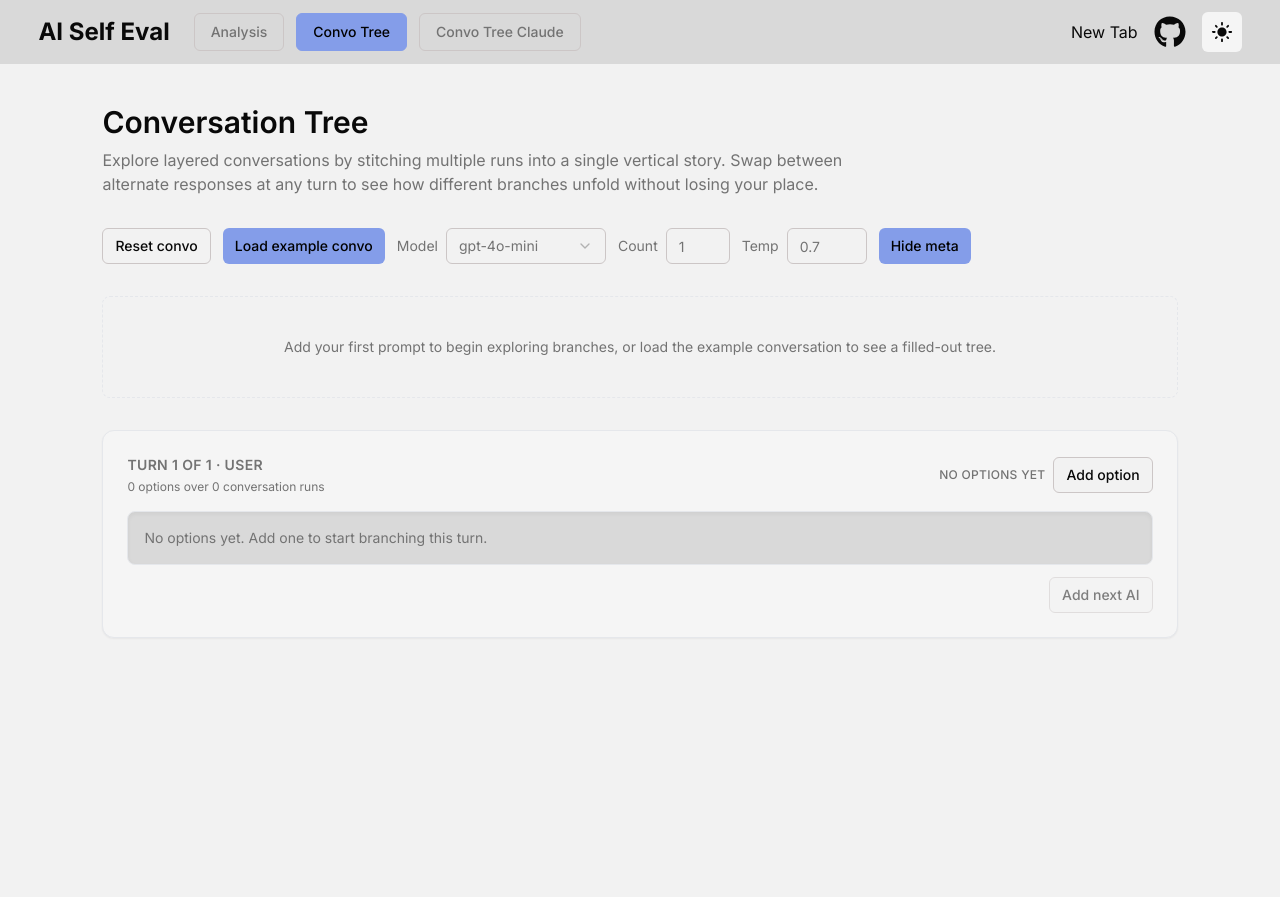
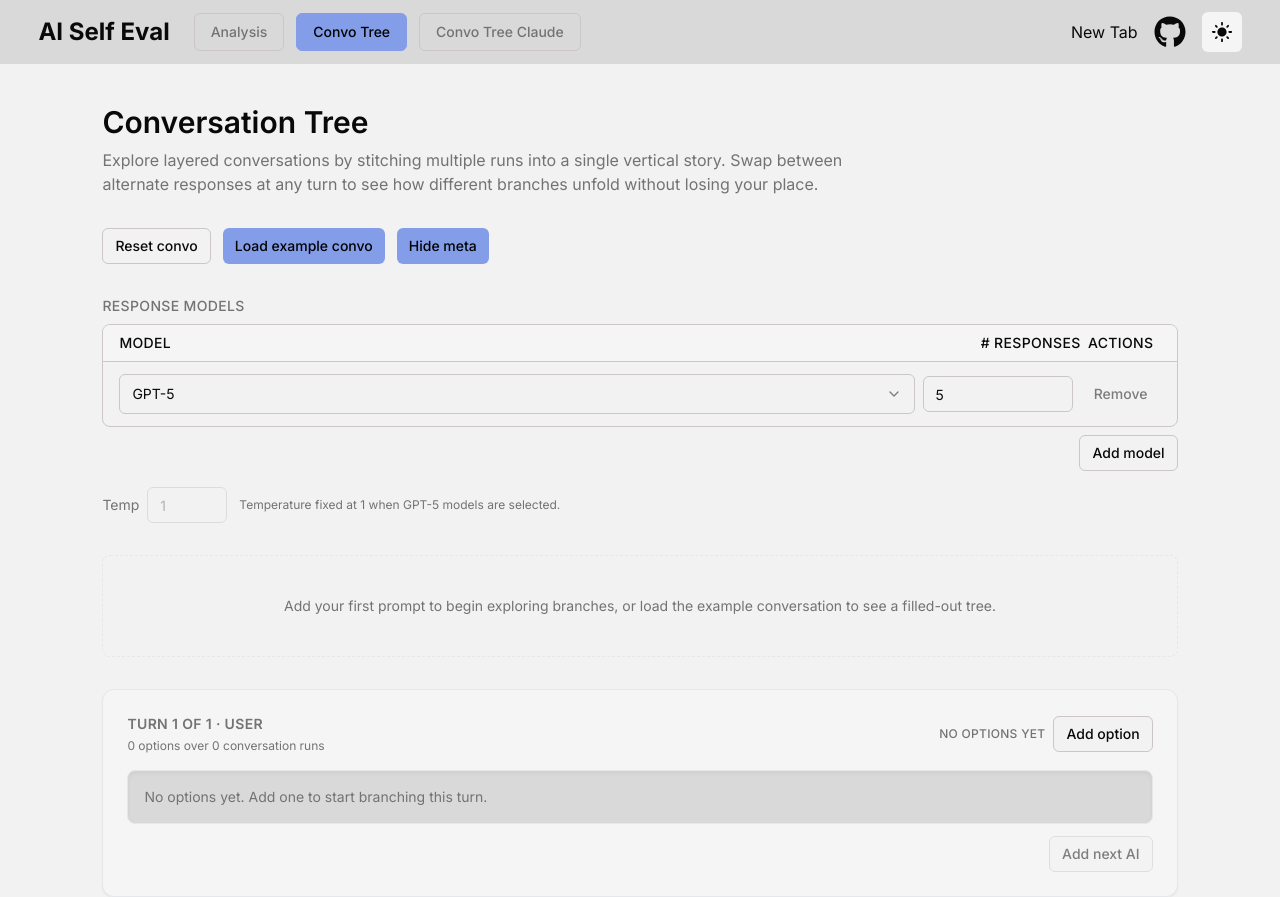
Before and after one commit to mkaufmann84/ai-self-eval, a Next.js app: page /ai-self-eval/convo-tree in a window 1280 px wide. Before the commit the page ends 800 px from the top, so only its background shows below. Built offline with nearby package versions, Linux system fonts and the light colour scheme.

Commit message:
Share response model options between home and convo tree

```diff
--- a/src/app/_ai/Main.tsx
+++ b/src/app/_ai/Main.tsx
@@ -41,6 +41,12 @@ import ReactMarkdown from "react-markdown";
 import { ScrollArea, ScrollBar } from "@/components/ui/scroll-area";
 import { useTheme } from "next-themes";
 import ErrorDialog from "../_components/ErrorDialog";
+import {
+  ANALYSIS_MODEL_OPTIONS,
+  ANALYSIS_MODEL_VALUES,
+  RESPONSE_MODEL_OPTIONS,
+  RESPONSE_MODEL_VALUES,
+} from "@/lib/model-options";
 
 interface InputContext {
   cM: React.MutableRefObject<CacheManager>;
@@ -344,18 +350,7 @@ const R = ({
   );
 };
 const Response = React.memo(R);
-const models = z.enum([
-  "gpt-5",
-  "gpt-5-mini",
-  "gpt-5-chat-latest",
-  "chatgpt-4o-latest",
-  "gpt-4o",
-  "gpt-4o-mini",
-  "gpt-4-turbo",
-  "gpt-3.5-turbo",
-  "claude-4-sonnet-20241022",
-  "claude-4-opus-20241022",
-]);
+const models = z.enum(RESPONSE_MODEL_VALUES);
 const responseOption = z.object({
   response_model: models,
   num_responses: z.coerce.number().positive().int(),
@@ -363,7 +358,7 @@ const responseOption = z.object({
 const inputForm = z.object({
   prompt: z.string().min(1, "Prompt is required"),
   response_options: z.array(responseOption).min(1),
-  analysis_model: models.or(z.literal("skip")),
+  analysis_model: z.enum(ANALYSIS_MODEL_VALUES),
   response_temperature: z.coerce.number().min(0).max(2),
   analysis_temperature: z.coerce.number().min(0).max(2),
 });
@@ -451,18 +446,14 @@ function InputForm({
                             </SelectTrigger>
                           </FormControl>
                           <SelectContent>
-                            <SelectItem value="gpt-5">GPT-5</SelectItem>
-                            <SelectItem value="gpt-5-mini">GPT-5 mini</SelectItem>
-                            <SelectItem value="gpt-5-chat-latest">
-                              GPT-5 chat latest
-                            </SelectItem>
-                            <SelectItem value="chatgpt-4o-latest">
-                              ChatGPT-4o latest
-                            </SelectItem>
-                            <SelectItem value="gpt-4o">GPT-4o</SelectItem>
-                            <SelectItem value="gpt-4o-mini">GPT-4o mini</SelectItem>
-                            <SelectItem value="gpt-4-turbo">GPT-4 turbo</SelectItem>
-                            <SelectItem value="gpt-3.5-turbo">GPT-3.5 turbo</SelectItem>
+                            {RESPONSE_MODEL_OPTIONS.map((option) => (
+                              <SelectItem
+                                key={option.value}
+                                value={option.value}
+                              >
+                                {option.label}
+                              </SelectItem>
+                            ))}
                           </SelectContent>
                         </Select>
                         <FormMessage />
@@ -525,19 +516,11 @@ function InputForm({
                       </SelectTrigger>
                     </FormControl>
                     <SelectContent>
-                      <SelectItem value="gpt-5">GPT-5</SelectItem>
-                      <SelectItem value="gpt-5-mini">GPT-5 mini</SelectItem>
-                      <SelectItem value="gpt-5-chat-latest">
-                        GPT-5 chat latest
-                      </SelectItem>
-                      <SelectItem value="chatgpt-4o-latest">
-                        ChatGPT-4o latest
-                      </SelectItem>
-                      <SelectItem value="gpt-4o">GPT-4o</SelectItem>
-                      <SelectItem value="gpt-4o-mini">GPT-4o mini</SelectItem>
-                      <SelectItem value="gpt-4-turbo">GPT-4 turbo</SelectItem>
-                      <SelectItem value="gpt-3.5-turbo">GPT-3.5 turbo</SelectItem>
-                      <SelectItem value="skip">Skip analysis</SelectItem>
+                      {ANALYSIS_MODEL_OPTIONS.map((option) => (
+                        <SelectItem key={option.value} value={option.value}>
+                          {option.label}
+                        </SelectItem>
+                      ))}
                     </SelectContent>
                   </Select>
                   <FormMessage />
--- a/src/app/convo-tree/page.tsx
+++ b/src/app/convo-tree/page.tsx
@@ -1,6 +1,12 @@
 "use client";
 
-import { useCallback, useEffect, useMemo, useRef, useState } from "react";
+import {
+  useCallback,
+  useEffect,
+  useMemo,
+  useRef,
+  useState,
+} from "react";
 import type { SetStateAction } from "react";
 import { Button } from "@/components/ui/button";
 import { Input } from "@/components/ui/input";
@@ -25,6 +31,10 @@ import {
 import { cn } from "@/lib/utils";
 import { ChevronLeft, ChevronRight } from "lucide-react";
 import { generateChatCompletion, type ChatMessage } from "@/app/_ai/nlp";
+import {
+  RESPONSE_MODEL_OPTIONS,
+  type ResponseModelValue,
+} from "@/lib/model-options";
 
 
 type Role = "user" | "assistant";
@@ -226,25 +236,26 @@ const sampleRuns: ConversationRun[] = [
 ];
 
 const ROOT_KEY = "root";
-const DEFAULT_GENERATE_MODEL = "gpt-4o-mini";
-const DEFAULT_GENERATE_TEMPERATURE = 0.7;
-const MODELS = [
-  "gpt-5",
-  "gpt-5-mini",
-  "gpt-5-chat-latest",
-  "chatgpt-4o-latest",
-  "gpt-4o",
-  "gpt-4o-mini",
-  "gpt-4-turbo",
-  "gpt-3.5-turbo",
-  "claude-4-sonnet-20241022",
-  "claude-4-opus-20241022",
-];
+const DEFAULT_GENERATE_MODEL: ResponseModelValue = "gpt-5";
+const ADDITIONAL_GENERATE_MODEL: ResponseModelValue = "gpt-4o";
+const DEFAULT_GENERATE_COUNT = 5;
+const DEFAULT_GENERATE_TEMPERATURE = 1.2;
 
 const getNodeKey = (depth: number, prefix: string) => `${depth}-${prefix}`;
 
-const normalizedTemperatureForModel = (model: string, temperature: number) =>
+const normalizedTemperatureForModel = (
+  model: ResponseModelValue,
+  temperature: number
+) =>
   model.startsWith("gpt-5") ? 1 : temperature;
+
+interface GenerateConfig {
+  id: string;
+  model: ResponseModelValue;
+  count: number;
+}
+
+type GenerateRequest = Pick<GenerateConfig, "model" | "count">;
 
 
 function sanitizeRuns(runs: ConversationRun[] | undefined): ConversationRun[] {
@@ -503,18 +514,58 @@ export default function ConvoTreePage() {
   }, []);
   const [showMeta, setShowMeta] = useState(true);
   const [generatingMap, setGeneratingMap] = useState<Record<string, number>>({});
-  const [generateModel, setGenerateModel] = useState<string>(DEFAULT_GENERATE_MODEL);
-  const [generateCount, setGenerateCount] = useState<number>(1);
+  const [generateConfigs, setGenerateConfigs] = useState<GenerateConfig[]>([
+    {
+      id: "config_0",
+      model: DEFAULT_GENERATE_MODEL,
+      count: DEFAULT_GENERATE_COUNT,
+    },
+  ]);
+  const generateConfigIdRef = useRef(1);
   const [generateTemperature, setGenerateTemperature] = useState<number>(
     DEFAULT_GENERATE_TEMPERATURE
   );
-  const isFixedTemperatureModel = generateModel.startsWith("gpt-5");
+  const isFixedTemperatureModel = useMemo(
+    () => generateConfigs.some((config) => config.model.startsWith("gpt-5")),
+    [generateConfigs]
+  );
 
   useEffect(() => {
     if (isFixedTemperatureModel) {
       setGenerateTemperature(1);
     }
   }, [isFixedTemperatureModel]);
+
+  const handleAddGenerateConfig = useCallback(() => {
+    setGenerateConfigs((prev) => [
+      ...prev,
+      {
+        id: `config_${generateConfigIdRef.current++}`,
+        model: ADDITIONAL_GENERATE_MODEL,
+        count: DEFAULT_GENERATE_COUNT,
+      },
+    ]);
+  }, []);
+
+  const handleUpdateGenerateConfig = useCallback(
+    (id: string, updates: Partial<Omit<GenerateConfig, "id">>) => {
+      setGenerateConfigs((prev) =>
+        prev.map((config) =>
+          config.id === id ? { ...config, ...updates } : config
+        )
+      );
+    },
+    []
+  );
+
+  const handleRemoveGenerateConfig = useCallback((id: string) => {
+    setGenerateConfigs((prev) => {
+      if (prev.length <= 1) {
+        return prev;
+      }
+      return prev.filter((config) => config.id !== id);
+    });
+  }, []);
 
   const tree = useMemo(() => buildConversationTree(runs), [runs]);
   const [selectedMap, setSelectedMap] = useState<Record<string, string>>({});
@@ -703,8 +754,7 @@ export default function ConvoTreePage() {
   const handleGenerateNext = async (
     node: ConversationNode,
     selectedOption: ConversationOption | null,
-    model?: string,
-    count: number = 1,
+    requests: GenerateRequest[],
     temperatureOverride?: number
   ) => {
     if (!selectedOption || nextRole(node.role) !== "assistant") {
@@ -718,6 +768,13 @@ export default function ConvoTreePage() {
       runs
     );
     if (!contextTurns) {
+      return;
+    }
+
+    const safeRequests = (requests ?? []).filter(
+      (request) => request && Number.isFinite(request.count) && request.count > 0
+    );
+    if (safeRequests.length === 0) {
       return;
     }
 
@@ -775,11 +832,19 @@ export default function ConvoTreePage() {
         ...conversationMessages,
       ] as ChatMessage[]).filter((message) => Boolean(message && message.role && message.content));
 
-      const chosenModel = model ?? DEFAULT_GENERATE_MODEL;
       const requestedTemperature =
         typeof temperatureOverride === "number"
           ? temperatureOverride
           : DEFAULT_GENERATE_TEMPERATURE;
+      if (messages.some((msg) => !msg.role || msg.content == null)) {
+        console.error("Invalid flat messages", messages);
+        throw new Error("Invalid message in generation");
+      }
+
+      await Promise.all(
+        safeRequests.map(async (request) => {
+          const chosenModel = request.model || DEFAULT_GENERATE_MODEL;
+          const count = Math.max(1, Math.round(request.count));
           const temperature = normalizedTemperatureForModel(
             chosenModel,
             requestedTemperature
@@ -792,11 +857,8 @@ export default function ConvoTreePage() {
               messages,
               conversationMessages,
               contextTurns,
+              count,
             });
-      }
-      if (messages.some((msg) => !msg.role || msg.content == null)) {
-        console.error("Invalid flat messages", messages);
-        throw new Error("Invalid message in generation");
           }
 
           adjustGenerating(count);
@@ -823,6 +885,8 @@ export default function ConvoTreePage() {
           );
 
           await Promise.allSettled(tasks);
+        })
+      );
     } catch (error) {
       console.error("Failed to generate response", error);
     }
@@ -863,39 +927,91 @@ export default function ConvoTreePage() {
         <Button size="sm" onClick={handleLoadExample}>
           Load example convo
         </Button>
-        <div className="flex items-center gap-2 text-sm text-muted-foreground">
+        <Button
+          size="sm"
+          variant={showMeta ? "default" : "outline"}
+          onClick={handleToggleMeta}
+        >
+          {showMeta ? "Hide meta" : "Show meta"}
+        </Button>
+      </div>
+
+      <div className="space-y-4">
+        <div className="space-y-2">
+          <div className="text-sm font-medium uppercase tracking-wide text-muted-foreground">
+            Response Models
+          </div>
+          <div className="border border-input rounded-lg overflow-hidden">
+            <div className="grid grid-cols-[1fr_150px_80px] items-center bg-muted px-4 py-2 text-sm font-medium uppercase tracking-wide">
               <span>Model</span>
-          <Select value={generateModel} onValueChange={setGenerateModel}>
-            <SelectTrigger className="w-40 h-9">
+              <span className="text-right"># Responses</span>
+              <span className="text-center">Actions</span>
+            </div>
+            {generateConfigs.map((config) => (
+              <div
+                key={config.id}
+                className="grid grid-cols-[1fr_150px_80px] items-center gap-2 border-t border-input px-4 py-3"
+              >
+                <Select
+                  value={config.model}
+                  onValueChange={(value) =>
+                    handleUpdateGenerateConfig(config.id, {
+                      model: value as ResponseModelValue,
+                    })
+                  }
+                >
+                  <SelectTrigger>
                     <SelectValue placeholder="Select model" />
                   </SelectTrigger>
                   <SelectContent className="max-h-72">
-              {MODELS.map((model) => (
-                <SelectItem key={model} value={model}>
-                  {model}
+                    {RESPONSE_MODEL_OPTIONS.map((option) => (
+                      <SelectItem key={option.value} value={option.value}>
+                        {option.label}
                       </SelectItem>
                     ))}
                   </SelectContent>
                 </Select>
-        </div>
-        <div className="flex items-center gap-2 text-sm text-muted-foreground">
-          <span>Count</span>
                 <Input
                   type="number"
                   min={1}
-            max={10}
-            value={generateCount}
-            onChange={(event) =>
-              setGenerateCount(() => {
+                  value={config.count}
+                  onChange={(event) => {
                     const value = Number(event.target.value);
-                if (Number.isNaN(value)) return 1;
-                return Math.min(Math.max(value, 1), 10);
-              })
-            }
-            className="h-9 w-16"
+                    handleUpdateGenerateConfig(config.id, {
+                      count: Number.isNaN(value)
+                        ? DEFAULT_GENERATE_COUNT
+                        : Math.max(Math.round(value), 1),
+                    });
+                  }}
+                  className="h-9"
                 />
+                <div className="flex justify-center">
+                  <Button
+                    type="button"
+                    variant="ghost"
+                    size="sm"
+                    onClick={() => handleRemoveGenerateConfig(config.id)}
+                    disabled={generateConfigs.length === 1}
+                  >
+                    Remove
+                  </Button>
                 </div>
-        <div className="flex items-center gap-2 text-sm text-muted-foreground">
+              </div>
+            ))}
+          </div>
+          <div className="flex justify-end">
+            <Button
+              type="button"
+              variant="outline"
+              size="sm"
+              onClick={handleAddGenerateConfig}
+            >
+              Add model
+            </Button>
+          </div>
+        </div>
+        <div className="flex flex-wrap items-center gap-3 text-sm text-muted-foreground">
+          <div className="flex items-center gap-2">
             <span>Temp</span>
             <Input
               type="number"
@@ -916,19 +1032,13 @@ export default function ConvoTreePage() {
               }}
               className="h-9 w-20"
             />
+          </div>
           {isFixedTemperatureModel && (
             <span className="text-xs text-muted-foreground">
-              Fixed at 1 for {generateModel}
+              Temperature fixed at 1 when GPT-5 models are selected.
             </span>
           )}
         </div>
-        <Button
-          size="sm"
-          variant={showMeta ? "default" : "outline"}
-          onClick={handleToggleMeta}
-        >
-          {showMeta ? "Hide meta" : "Show meta"}
-        </Button>
       </div>
 
       {runs.length === 0 && path.length === 1 && !path[0].selectedOption && (
@@ -970,8 +1080,10 @@ export default function ConvoTreePage() {
               handleGenerateNext(
                 node,
                 option,
-                generateModel,
-                generateCount,
+                generateConfigs.map(({ model, count }) => ({
+                  model,
+                  count,
+                })),
                 generateTemperature
               )
             }
--- /dev/null
+++ b/src/lib/model-options.ts
@@ -0,0 +1,55 @@
+export const RESPONSE_MODEL_VALUES = [
+  "gpt-5",
+  "gpt-5-mini",
+  "gpt-5-chat-latest",
+  "chatgpt-4o-latest",
+  "gpt-4o",
+  "gpt-4o-mini",
+  "gpt-4-turbo",
+  "gpt-3.5-turbo",
+  "claude-4-sonnet-20241022",
+  "claude-4-opus-20241022",
+] as const;
+
+export type ResponseModelValue = (typeof RESPONSE_MODEL_VALUES)[number];
+
+const RESPONSE_MODEL_LABELS: Record<ResponseModelValue, string> = {
+  "gpt-5": "GPT-5",
+  "gpt-5-mini": "GPT-5 mini",
+  "gpt-5-chat-latest": "GPT-5 chat latest",
+  "chatgpt-4o-latest": "ChatGPT-4o latest",
+  "gpt-4o": "GPT-4o",
+  "gpt-4o-mini": "GPT-4o mini",
+  "gpt-4-turbo": "GPT-4 turbo",
+  "gpt-3.5-turbo": "GPT-3.5 turbo",
+  "claude-4-sonnet-20241022": "Claude 4 Sonnet (2024-10-22)",
+  "claude-4-opus-20241022": "Claude 4 Opus (2024-10-22)",
+};
+
+export const RESPONSE_MODEL_OPTIONS: ReadonlyArray<{
+  value: ResponseModelValue;
+  label: string;
+}> = RESPONSE_MODEL_VALUES.map((value) => ({
+  value,
+  label: RESPONSE_MODEL_LABELS[value],
+}));
+
+export const ANALYSIS_MODEL_VALUES = [
+  ...RESPONSE_MODEL_VALUES,
+  "skip",
+] as const;
+
+export type AnalysisModelValue = (typeof ANALYSIS_MODEL_VALUES)[number];
+
+const ANALYSIS_MODEL_LABELS: Record<AnalysisModelValue, string> = {
+  ...RESPONSE_MODEL_LABELS,
+  skip: "Skip analysis",
+};
+
+export const ANALYSIS_MODEL_OPTIONS: ReadonlyArray<{
+  value: AnalysisModelValue;
+  label: string;
+}> = ANALYSIS_MODEL_VALUES.map((value) => ({
+  value,
+  label: ANALYSIS_MODEL_LABELS[value],
+}));
```
Lines whose indentation alone changed are shown as unchanged.
